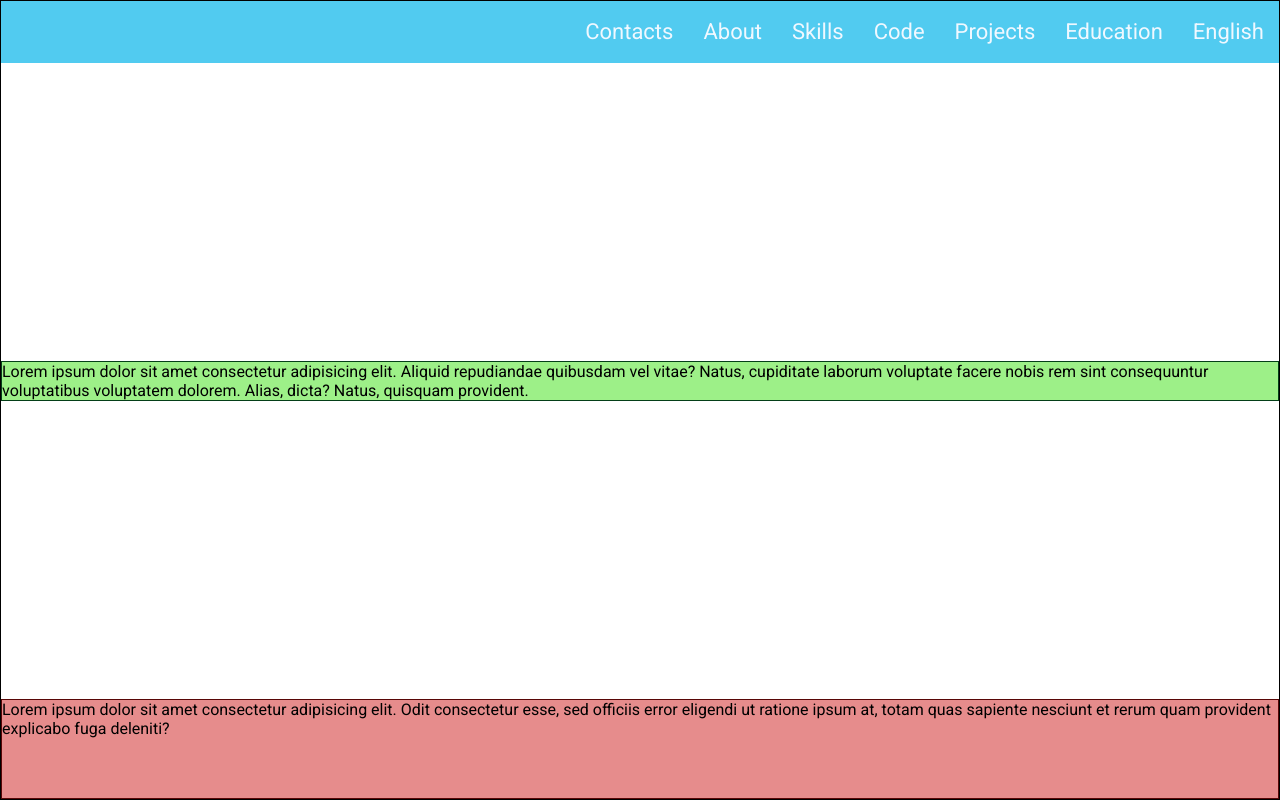
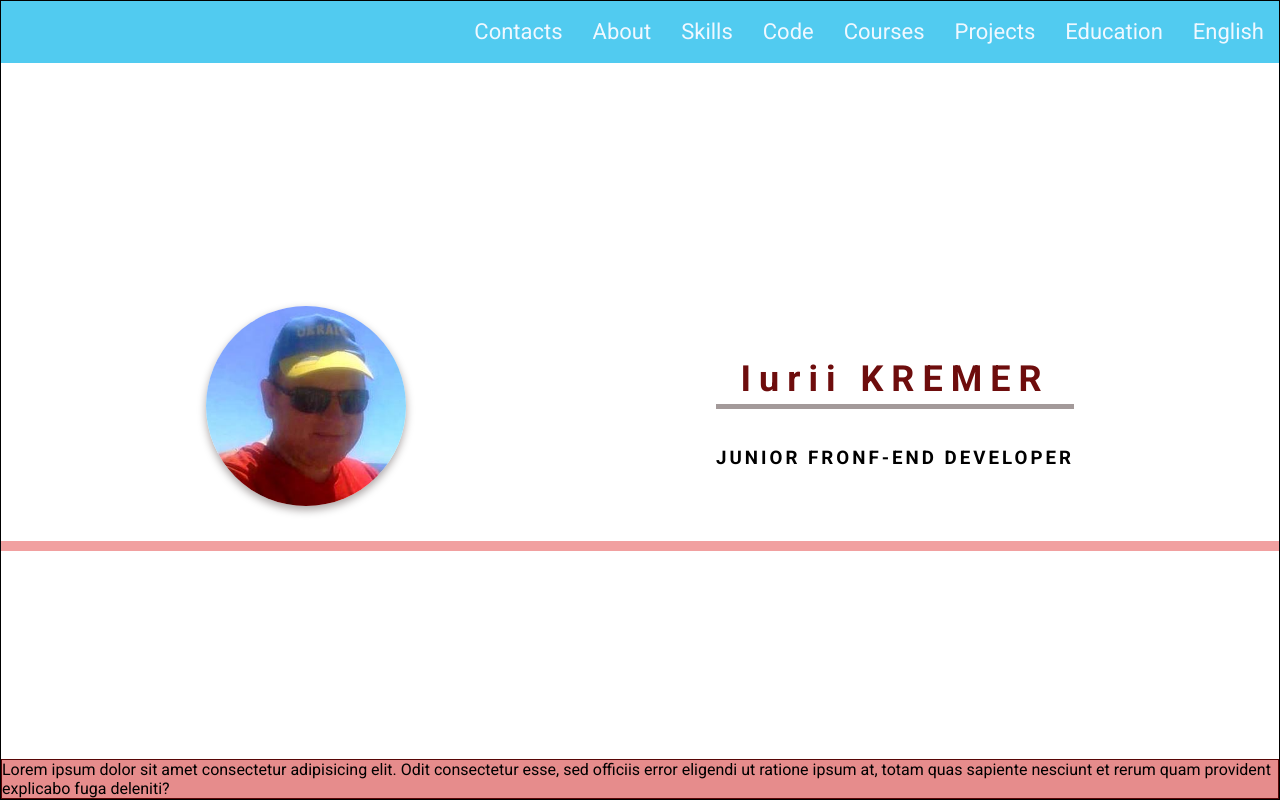
Before and after one commit to Kremery/rsschool-cv, a plain HTML site: page index.html in a window 1280 px wide. Drawn offline with Linux system fonts and the light colour scheme; a web font is replaced by a local one.

Commit message:
feat: add section profile

```diff
--- a/css/style.css
+++ b/css/style.css
@@ -36,6 +36,7 @@ body{
 /* block header */
 .header {
   background: rgb(81, 203, 240);
+  height: auto;
 }
 .nav-list {
   display: flex;
@@ -60,14 +61,55 @@ a:hover {
 
 /* block main */
 .main {
-  height: 50%;
-  border: 1px solid rgb(4, 63, 24);
-  background: rgb(157, 240, 136);
+}
+
+.section {
+}
+.section-prof {
+  display: flex;
+  justify-content: space-around;
+  width: 100%;
+  padding: 35px 50px 35px;
+  border-bottom: 10px solid #f1a0a0;
+}
+.section-prof-item {
+  /* flex: 0 1 50%; */
+  display: flex;
+  flex-direction: column;
+  justify-content: center;
+  align-content: center;
+  text-align: center;
+}
+.section-prof-ava {
+  border-radius: 50%;
+  width: 200px;
+  height: 200px;
+  box-shadow: 0 4px 8px rgba(20, 3, 3, 0.356);
+  transition: .7s;
+}
+.section-prof-title {
+  position: relative;
+  padding: 0;
+  margin-bottom: 20px;
+  color: #6e0d0d;
+  font-size: 36px;
+  font-weight: 700;
+  letter-spacing: 8px;
+  line-height: 50px;
+  border-bottom: 5px solid #240f0f6b;
+}
+.prof-item {
+  text-transform: uppercase;
+  font-weight: 700;
+}
+.section-prof-subtitle {
+  text-transform: uppercase;
+  letter-spacing: 3px;
 }
 
 /* block main */
 .footer {
   background: rgb(230, 140, 140);
   border: 1px solid rgb(88, 6, 6);
-  height: 100px;
+  /* height: 100px; */
 }
--- a/index.html
+++ b/index.html
@@ -8,10 +8,11 @@
   <link rel="preconnect" href="https://fonts.googleapis.com">
   <link rel="preconnect" href="https://fonts.gstatic.com" crossorigin>
   <link href="https://fonts.googleapis.com/css2?family=Pushster&display=swap" rel="stylesheet">
-  <link rel="preconnect" href="https://fonts.googleapis.com">
-  <link rel="preconnect" href="https://fonts.gstatic.com" crossorigin>
-  <link href="https://fonts.googleapis.com/css2?family=Roboto&display=swap" rel="stylesheet">
+
+  <link href="https://fonts.googleapis.com/css2?family=Roboto:wght@400;700&display=swap" rel="stylesheet">
+
   <link rel="shortcut icon" href="assets/img/favicon.ico" type="image/x-icon">
+
   <link rel="stylesheet" href="css/style.css">
 </head>
 <body>
@@ -24,6 +25,7 @@
           <li class="nav-item"><a href="#about" class="nav-link">About</a></li>
           <li class="nav-item"><a href="#skills" class="nav-link">Skills</a></li>
           <li class="nav-item"><a href="#code" class="nav-link">Code</a></li>
+          <li class="nav-item"><a href="#courses" class="nav-link">Courses</a></li>
           <li class="nav-item"><a href="#projects" class="nav-link">Projects</a></li>
           <li class="nav-item"><a href="#education" class="nav-link">Education</a></li>
           <li class="nav-item"><a href="#english" class="nav-link">English</a></li>
@@ -33,8 +35,31 @@
       </header>
   <!-- основной блок -->
   <main class="main">
-    <div class="container">Lorem ipsum dolor sit amet consectetur adipisicing elit. Aliquid repudiandae quibusdam vel vitae? Natus, cupiditate laborum voluptate facere nobis rem sint consequuntur voluptatibus voluptatem dolorem. Alias, dicta? Natus, quisquam provident.</div>
-    </main>
+    <div class="container">
+      <!-- profile -->
+      <section class="section section-prof" id="profile">
+        <div class="section-prof-item">
+          <img src="assets/img/ava.jpg" class="section-prof-ava" alt="ava">
+        </div>
+
+        <div class="section-prof-item">
+          <h1 class="section-prof-title">Iurii <span class="prof-item">Kremer</span></h1>
+          <h3 class="section-prof-subtitle">junior fronf-end developer</h3>
+        </div>
+
+      </section>
+      <section class="section" id="contacts">
+
+      </section>
+      <section class="section" id="about"></section>
+      <section class="section" id="skills"></section>
+      <section class="section" id="code"></section>
+      <section class="section" id="courses"></section>
+      <section class="section" id="projects"></section>
+      <section class="section" id="education"></section>
+      <section class="section" id="english"></section>
+    </div>
+  </main>
 
   <!-- подвал -->
   <footer class="footer">
```
